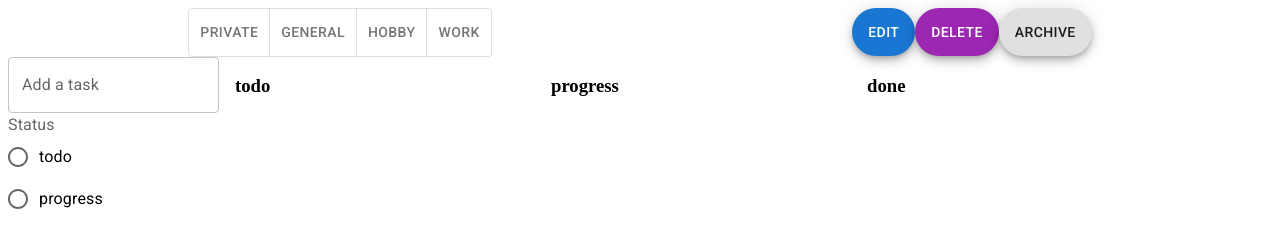
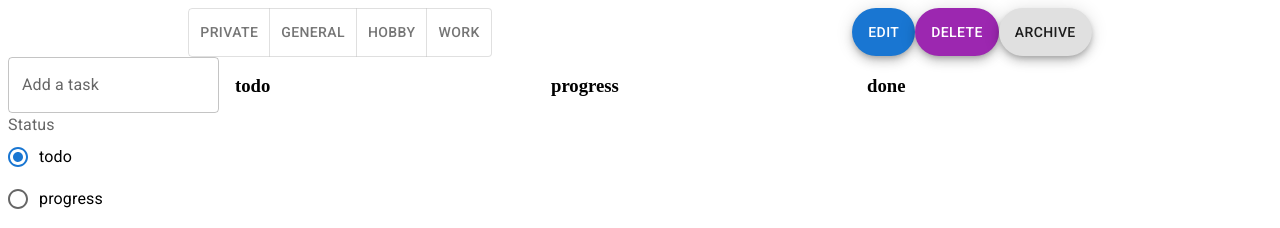
Before and after one commit to patrick-plue/todo_react, a React (Create React App) app: page / in a window 1280 px wide. Shown: the top 228 px of the page. Built offline with nearby package versions, Linux system fonts and the light colour scheme.

Commit message:
add default value for radio buttons

```diff
--- a/src/App.js
+++ b/src/App.js
@@ -15,7 +15,7 @@ import List from './components/List';
 function App() {
   // useStates
   const [tasks, setTasks] = useState([]);
-  const [progressStatus, setProgressStatus] = useState();
+  const [progressStatus, setProgressStatus] = useState('todo');
   const [filteredTasks, setFilteredTasks] = useState([]);
   const [filterOption, setFilterOption] = useState('general');
   const [filterOptions, setFilterOptions] = useState([
--- a/src/components/Sidebar.jsx
+++ b/src/components/Sidebar.jsx
@@ -40,6 +40,7 @@ function Sidebar({
             <RadioGroup
               aria-labelledby="demo-radio-buttons-group-label"
               name="radio-buttons-group"
+              defaultValue="todo"
             >
               <FormControlLabel value="todo" control={<Radio />} label="todo" />
               <FormControlLabel
```
